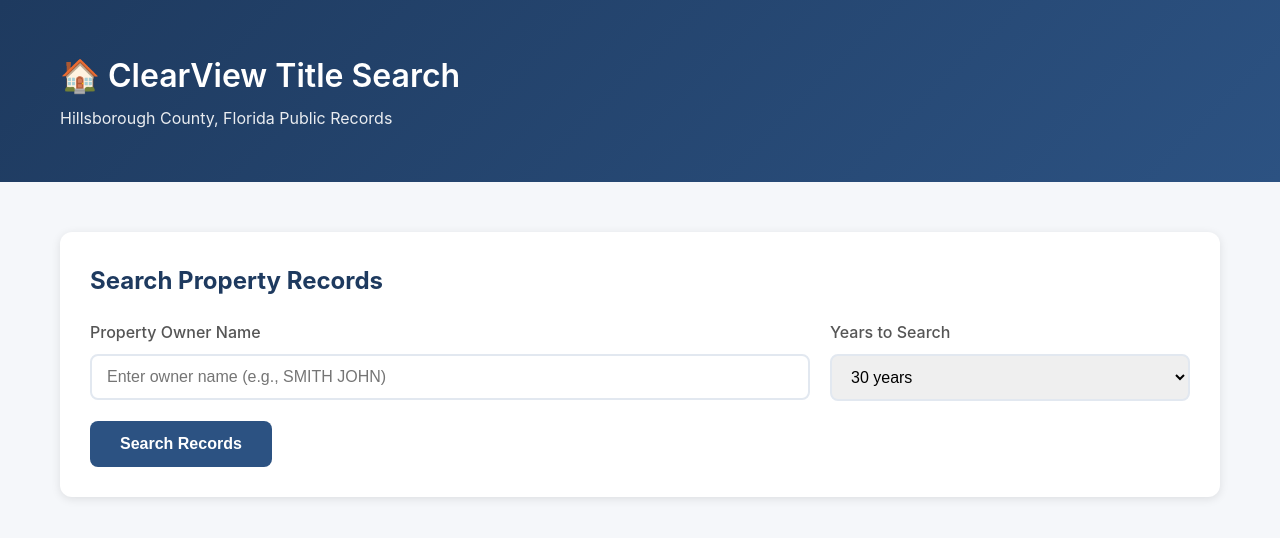
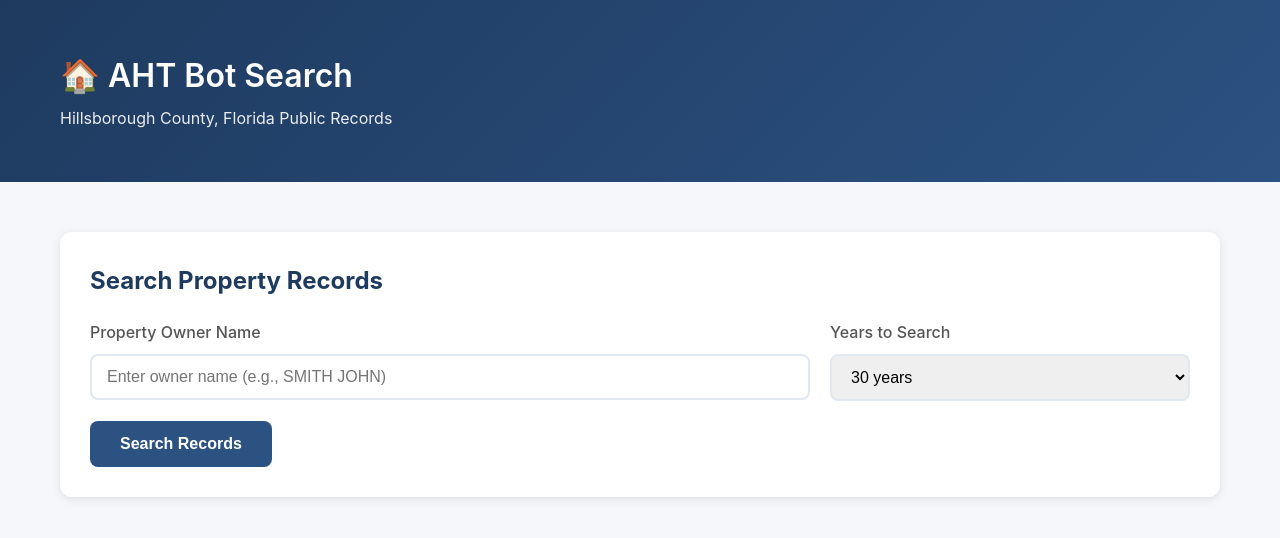
Before and after one commit to starah006-dotcom/aht-bot, a website: page public/index.html in a window 1280 px wide. Drawn offline with Linux system fonts and the light colour scheme.

Commit message:
Rebrand to AHT Bot (American Home Title)

```diff
--- a/public/index.html
+++ b/public/index.html
@@ -3,7 +3,7 @@
 <head>
   <meta charset="UTF-8">
   <meta name="viewport" content="width=device-width, initial-scale=1.0">
-  <title>ClearView Title Search</title>
+  <title>AHT Bot Search</title>
   <style>
     * {
       box-sizing: border-box;
@@ -296,7 +296,7 @@
 <body>
   <header>
     <div class="container">
-      <h1>🏠 ClearView Title Search</h1>
+      <h1>🏠 AHT Bot Search</h1>
       <p>Hillsborough County, Florida Public Records</p>
     </div>
   </header>
```
Also changed, not shown: README.md.
